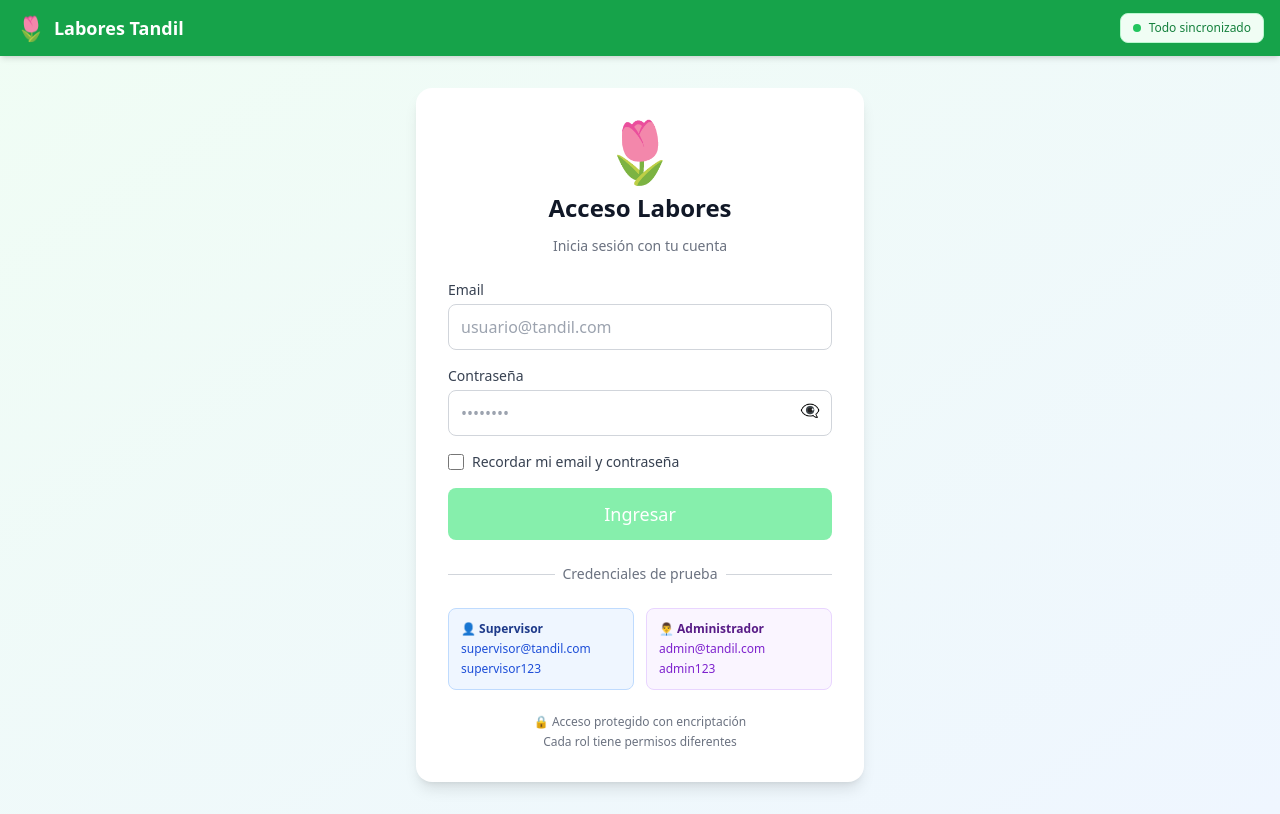
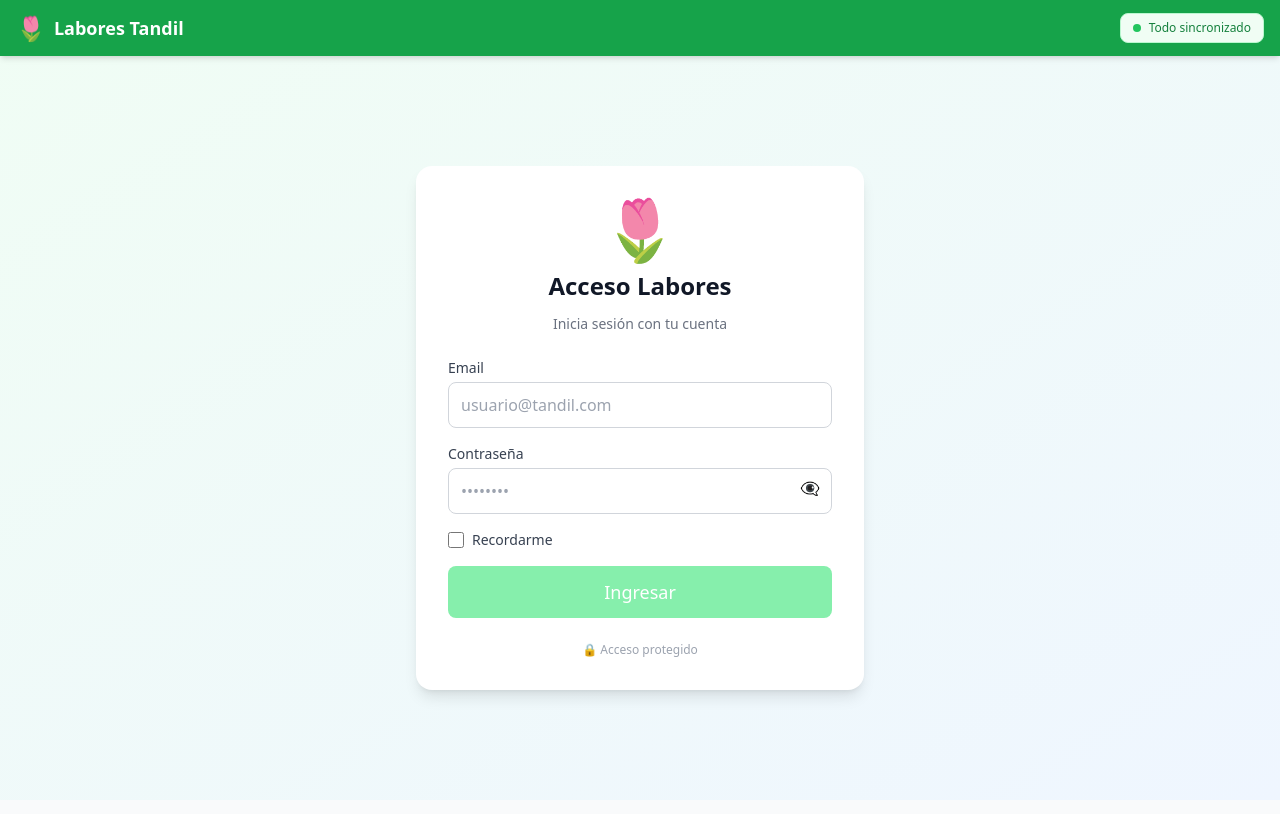
Before and after one commit to GAdrianPedrazaJ/Proyecto_Recoleccion_labores_Tandil_SAS, a React (Vite) app: page /login in a window 1280 px wide. Built offline with nearby package versions, Linux system fonts and the light colour scheme; no server answers.

Commit message:
fix: Remove demo credentials from login, simplify to 'Recordarme', superadmin redirect

```diff
--- a/src/pages/Login.tsx
+++ b/src/pages/Login.tsx
@@ -30,7 +30,7 @@ export default function Login() {
   // Si ya está autenticado, redirigir según rol
   useEffect(() => {
     if (isAuthenticated && usuario) {
-      if (usuario.rol === 'administrador') {
+      if (usuario.rol === 'administrador' || usuario.rol === 'superadministrador') {
         navigate('admin-dashboard', { replace: true })
       } else {
         navigate('areas', { replace: true })
@@ -120,7 +120,7 @@ export default function Login() {
                   className="w-4 h-4 rounded border-gray-300 text-green-600 cursor-pointer"
                 />
                 <label htmlFor="recordar" className="text-sm text-gray-700 cursor-pointer">
-                  Recordar mi email y contraseña
+                  Recordarme
                 </label>
               </div>
 
@@ -135,37 +135,9 @@ export default function Login() {
               </Button>
             </form>
 
-            {/* Separador */}
-            <div className="relative">
-              <div className="absolute inset-0 flex items-center">
-                <div className="w-full border-t border-gray-300"></div>
-              </div>
-              <div className="relative flex justify-center text-sm">
-                <span className="px-2 bg-white text-gray-500">Credenciales de prueba</span>
-              </div>
-            </div>
-
-            {/* Demo credentials */}
-            <div className="grid grid-cols-1 sm:grid-cols-2 gap-3">
-              {/* Supervisor */}
-              <div className="rounded-lg bg-blue-50 border border-blue-200 p-3 text-xs space-y-1">
-                <p className="font-semibold text-blue-900">👤 Supervisor</p>
-                <p className="text-blue-700">supervisor@tandil.com</p>
-                <p className="text-blue-700">supervisor123</p>
-              </div>
-
-              {/* Admin */}
-              <div className="rounded-lg bg-purple-50 border border-purple-200 p-3 text-xs space-y-1">
-                <p className="font-semibold text-purple-900">👨‍💼 Administrador</p>
-                <p className="text-purple-700">admin@tandil.com</p>
-                <p className="text-purple-700">admin123</p>
-              </div>
-            </div>
-
             {/* Footer */}
-            <div className="text-center text-xs text-gray-500 space-y-1">
-              <p>🔒 Acceso protegido con encriptación</p>
-              <p>Cada rol tiene permisos diferentes</p>
+            <div className="text-center text-xs text-gray-400">
+              🔒 Acceso protegido
             </div>
           </div>
         </div>
```
